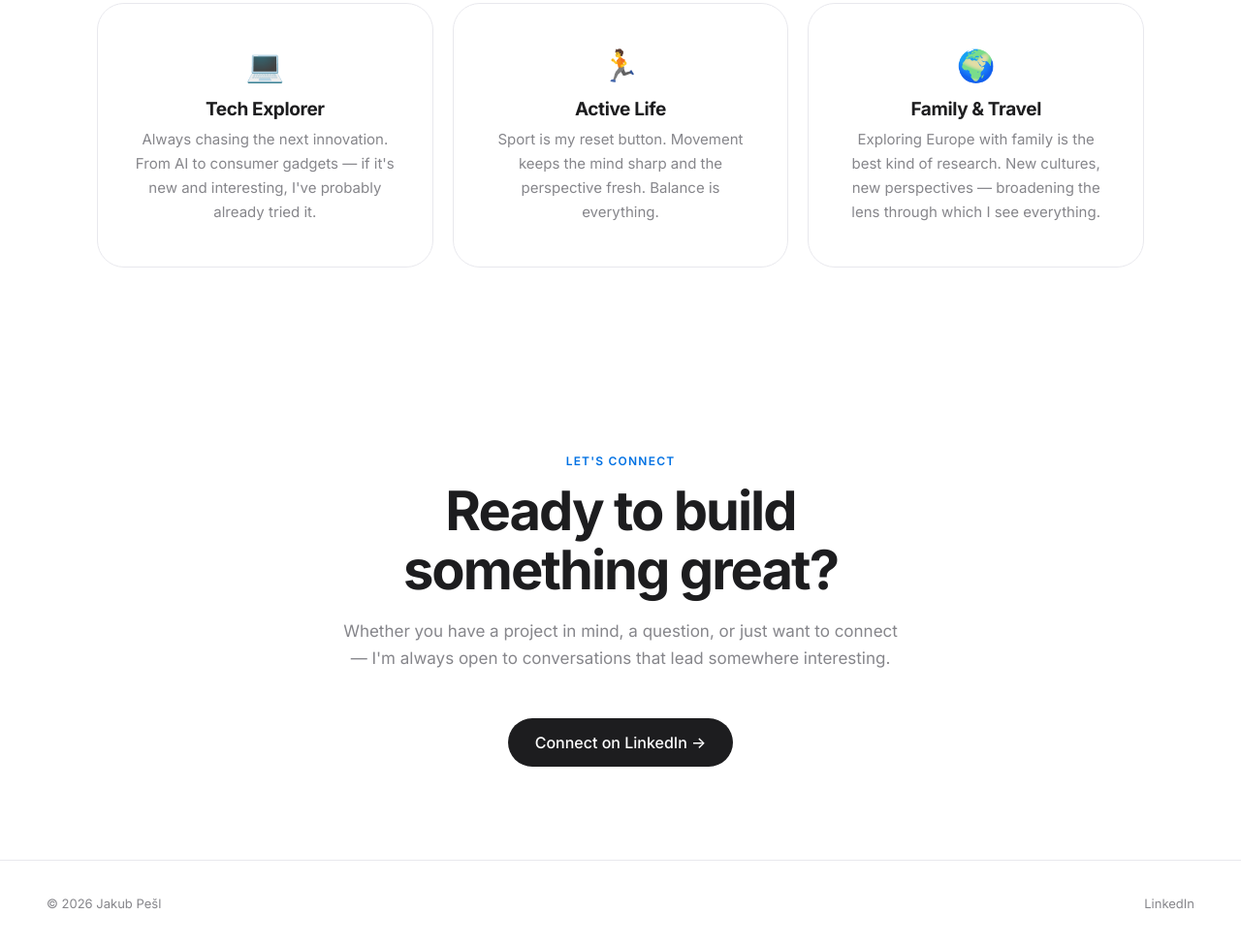
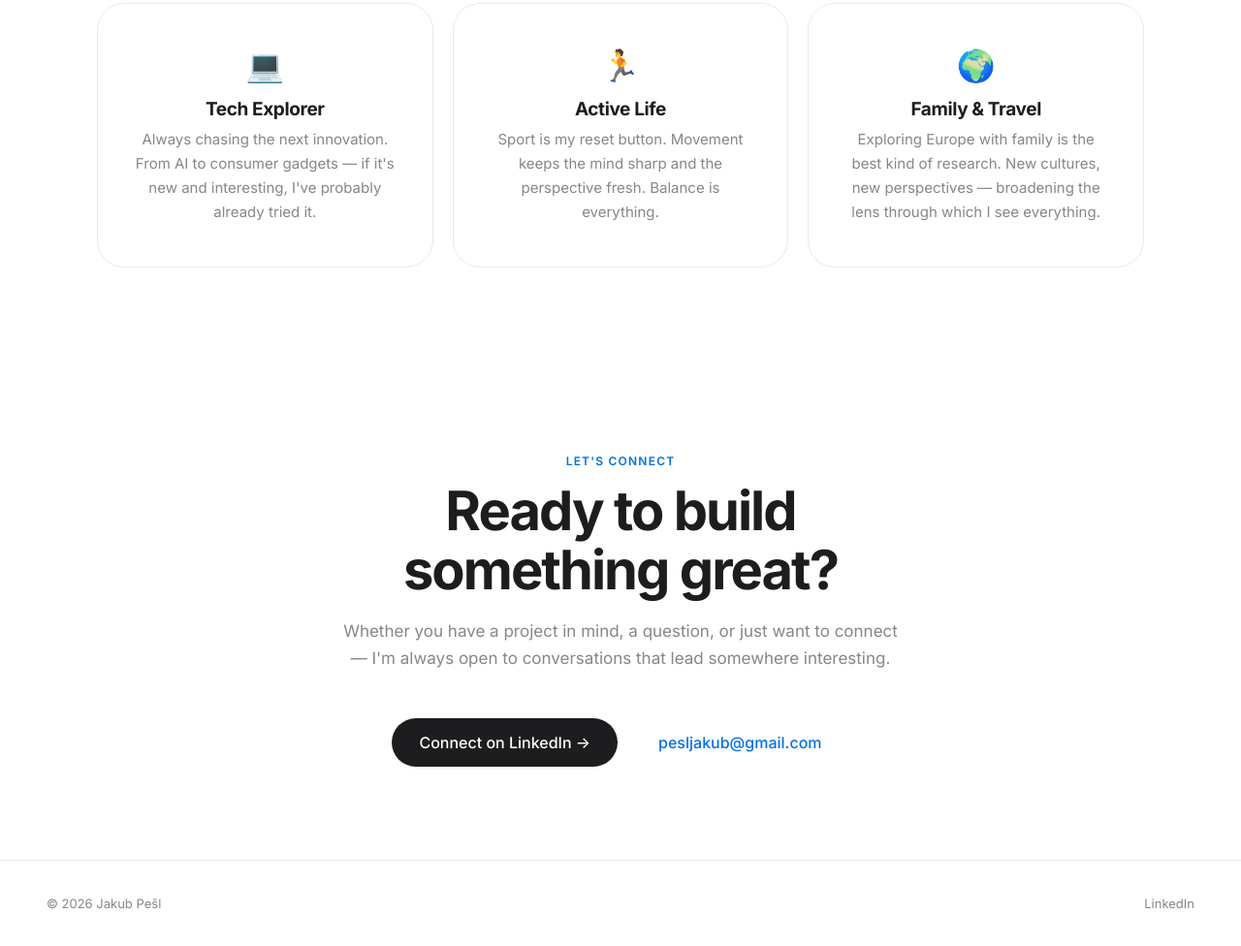
Before and after one commit to jakubpesl/jakub-pesl, a plain HTML site: page index.html in a window 1280 px wide. Shown: the part 5973-6949 px from the top of the page at 97% size. Drawn offline with Linux system fonts and the light colour scheme.

Commit message:
Add email to contact section

```diff
--- a/index.html
+++ b/index.html
@@ -1079,6 +1079,9 @@
         <a href="https://www.linkedin.com/in/jakub-pe%C5%A1l" target="_blank" class="btn-primary">
           Connect on LinkedIn →
         </a>
+        <a href="mailto:pesljakub@gmail.com" class="btn-secondary">
+          pesljakub@gmail.com
+        </a>
       </div>
     </div>
   </section>
```
